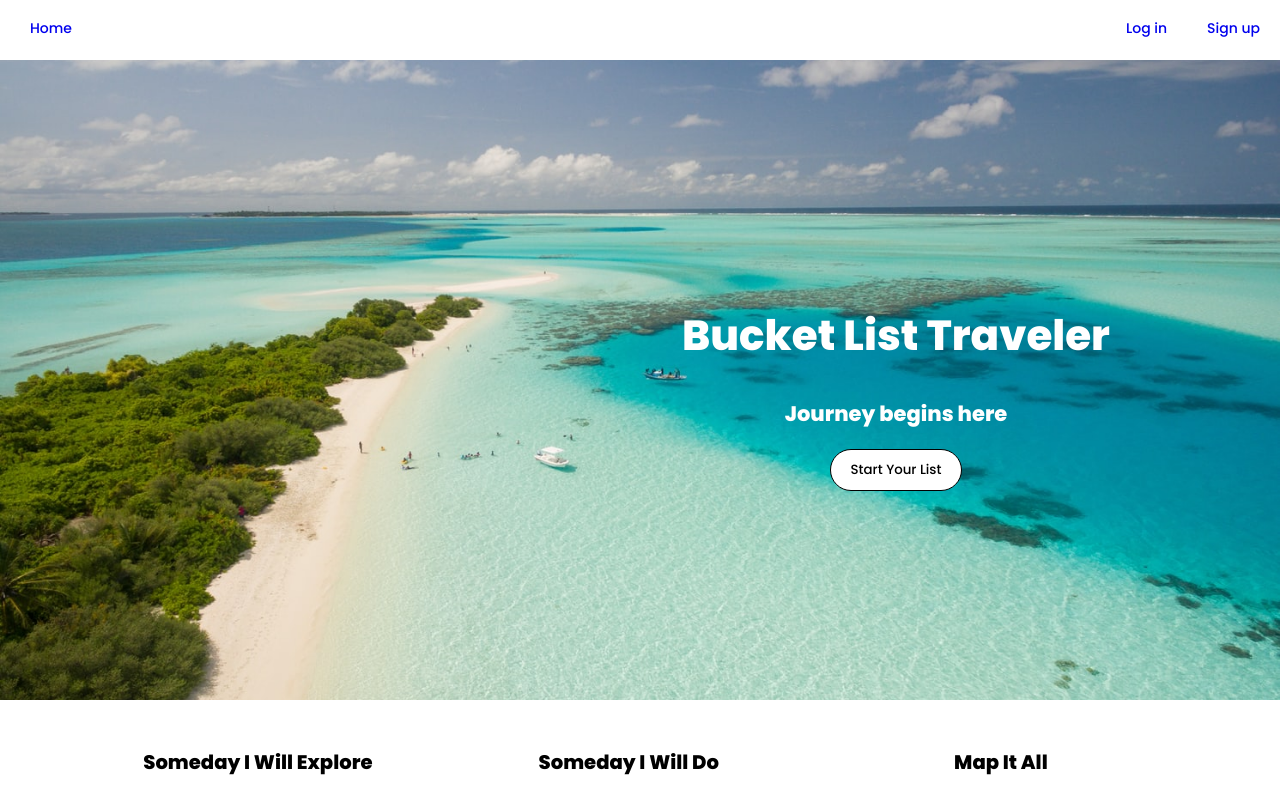
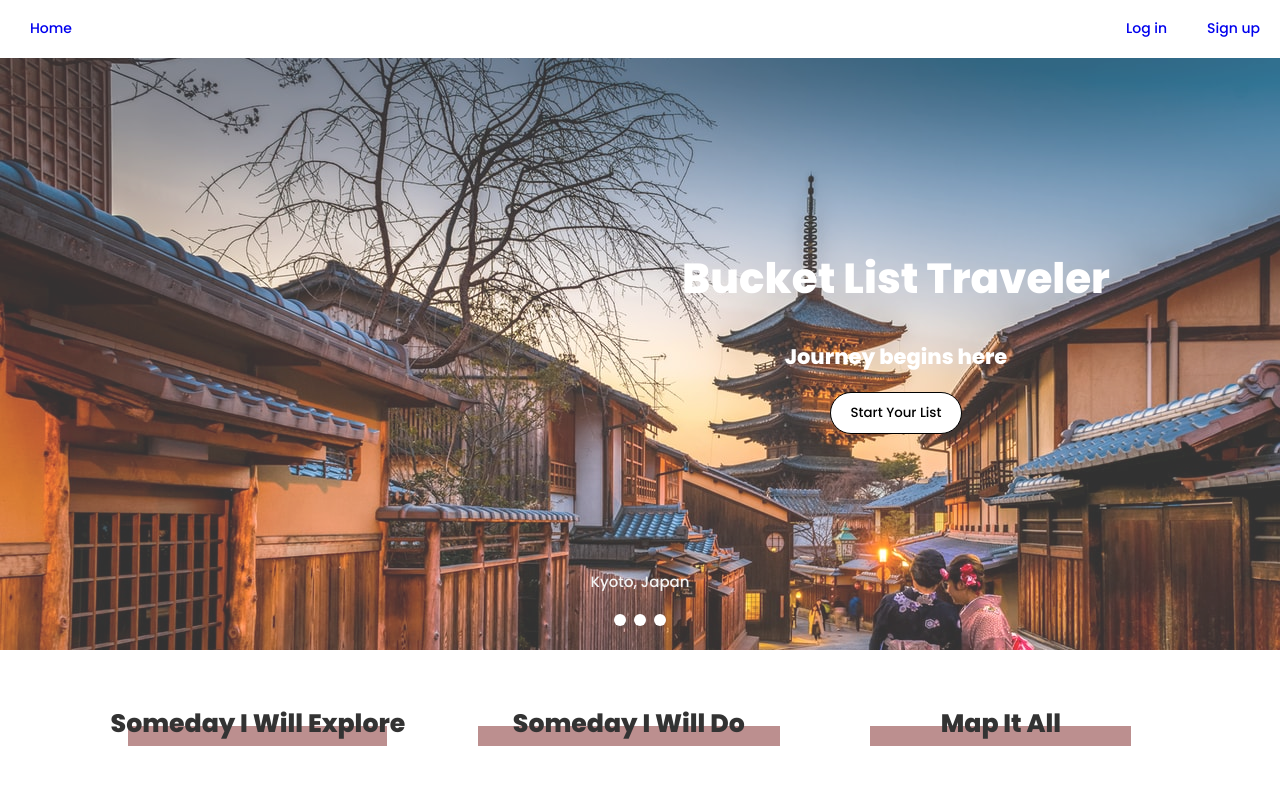
Before and after one commit to tacoqqq/bucketlist-traveler, a React (Create React App) app: page / in a window 1280 px wide. Shown: the top 794 px of the page. Built offline with nearby package versions, Linux system fonts and the light colour scheme; what google-maps-react would draw is missing.

Commit message:
tweaked design

```diff
--- a/src/actions/actions.js
+++ b/src/actions/actions.js
@@ -1,48 +1,16 @@
-//import config from  '../config';
+import TokenService from './../services/token-service';
 
 
 const actions = {
     escFunction(event,history){
         if (event.keyCode === 27) {
-            history.push('/dashboard')
+            if (TokenService.hasAuthToken()){
+                history.push('/dashboard')
+            } else {
+                history.push('/')
+            }
         }
     },
-
-
-    /*
-    fetchPlace(place){
-        let polishedPlace = place.toLowerCase().split(' ').join('%20')
-        console.log(polishedPlace)
-        console.log(config.GooglePlacesAPIKey)
-        let url = `https://maps.googleapis.com/maps/api/place/findplacefromtext/json?input=${polishedPlace}&inputtype=textquery&fields=photos&key=${config.GooglePlacesAPIKey}`
-        console.log(url)
-
-        return fetch(url,{
-            "mode": "cors"
-        })
-        .then(res => {
-            console.log(res)
-            if (!res.ok){
-                throw new Error(res.error)
-            }
-            return res.json()
-        })
-        .then(resJson => {
-            console.log(resJson)
-            return resJson.candidates[0].photos[0].photo_reference
-        })
-        .catch(err => {
-            console.error(err)
-        })
-
-    },
-
-
-    fecthImage(place){
-        let placePhotoUrl = this.fetchPlace(place)
-        console.log(placePhotoUrl)
-    }
-    */
 }
 
 export default actions;
--- /dev/null
+++ b/src/components/hero-banner-dot.js
@@ -0,0 +1,9 @@
+import React from 'react';
+
+function Dot(props){
+    return(
+        <span className="dot" onClick={() => props.changeBanner(props.id)}></span>
+    )
+}
+
+export default Dot;
--- /dev/null
+++ b/src/components/hero-img.js
@@ -0,0 +1,12 @@
+import React from 'react';
+
+function HeroImg(props){
+    return(
+        <div className="mySlides fade">
+            <img src={require('../img/hero' + (props.id + 1) + '.jpeg')} alt="hero banner img"/>
+            <div className="text">{props.name}</div>
+        </div>
+    )
+}
+
+export default HeroImg
--- a/src/components/landingpage/landingpage.css
+++ b/src/components/landingpage/landingpage.css
@@ -21,14 +21,86 @@
     right: 10%;
     font-family: 'Poppins','sans-serif';
     padding: 20px;
+    z-index: 100;
 }
+
+/* Slideshow container */
+.slideshow-container {
+  position: relative;
+  margin: auto;
+  overflow: hidden;
+  height: 650px;
+}
+
+
+.img-container {
+  position: relative;
+  height: 100%;
+}
+
+
+/* Caption text */
+.text {
+  color: #f2f2f2;
+  font-size: 15px;
+  padding: 8px 12px;
+  position: absolute;
+  bottom: 50px;
+  width: 100%;
+  text-align: center;
+}
+
+.dot-container {
+    position: absolute;
+    bottom: 20px;
+    left: 25%;
+    right: 25%;
+}
+
+/* The dots/bullets/indicators */
+.dot {
+  cursor: pointer;
+  height: 12px;
+  width: 12px;
+  margin: 0 4px;
+  background-color: white;
+  border-radius: 50%;
+  display: inline-block;
+  transition: background-color 0.6s ease;
+}
+
+.active, .dot:hover {
+  background-color: #717171;
+}
+
+/* Fading animation */
+.fade {
+  -webkit-animation-name: fade;
+  -webkit-animation-duration: 2s;
+  animation-name: fade;
+  animation-duration: 2s;
+  animation-timing-function: linear;
+}
+
+@-webkit-keyframes fade {
+  from {opacity: 0.8}
+  to {opacity: 1}
+}
+
+@keyframes fade {
+  from {opacity: 0.8}
+  to {opacity: 1}
+}
+
 
 h1 {
     font-size: 3em;
 }
 
 h3 {
-    font-size: 1.4em;
+    font-size: 1.8em;
+    position: relative;
+    color: #333;
 }
 
 .lp-section-wrapper{
@@ -36,6 +108,29 @@ h3 {
     margin: 30px auto;
     padding-bottom: 50px;
 }
+
+.lp-section {
+    margin-top: 40px 20px 40px;
+}
+
+.lp-section p {
+    line-height: 1.4em;
+    font-size: 1.2em;
+    padding: 2em 0;
+    color: #333;
+}
+
+
+.overlay{
+    background-color: rosybrown;
+    height: 0.8em;
+    position: absolute;
+    bottom: -8px;
+    width: 80%;
+    left: 10%;
+    right: 10%;
+}
+
 
 .action-button{
     padding-bottom: 50px;
@@ -49,6 +144,13 @@ button{
 .hero-button:hover{
     cursor: pointer;
     background-color: rosybrown;
+}
+
+span.section-title {
+    height: 15px;
+    display: block;
+    position: relative;
+    bottom: 15px;
 }
 
 @media only screen and (min-width: 768px){
--- a/src/components/landingpage/landingpage.js
+++ b/src/components/landingpage/landingpage.js
@@ -1,31 +1,74 @@
 import React, { Component } from 'react';
 import { Link } from 'react-router-dom';
+import { imgData } from '../../img/img-data';
+import HeroImg from '../hero-img';
+import Dot from '../hero-banner-dot';
 import './landingpage.css';
 
 class LandingPage extends Component {
+    constructor(props){
+        super(props)
+        this.state={
+            currentImageId: 1
+        }
+    }
+
+    currentSlide = (id) => {
+        this.setState({
+            currentImageId: id
+        })
+    }
+
+
+    componentDidMount(){
+        this.timer = setInterval(() => {
+            this.setState({
+                currentImageId : this.state.currentImageId % 3 + 1
+            })
+            this.state.currentImageId = this.state.currentImageId + 1
+        }, 5000)
+    }
+
+    componentWillUnmount() {
+        clearInterval(this.timer);
+    }
+
     render(){
+        const heroImgs = imgData.map( (img,i) => <HeroImg key={img.id} id={img.id} name={img.name} src={img.src}/>)
+        const currentImg = heroImgs.filter(img => Number(img.props.id) === Number(this.state.currentImageId))
+        const dots = imgData.map( (img,i) => <Dot key={img.id} id={img.id} changeBanner={this.currentSlide}/>)
         return(
             <div className="lp-container">
-                <header className="lp-header">
+                {/*Slideshow container*/}
+                <div className="slideshow-container">
                     <div className="lp-title">
                         <h1>Bucket List Traveler</h1>
                         <h2>Journey begins here</h2>
                         <Link to="/signup"><button className="hero-button">Start Your List</button></Link>
                     </div>
-                </header>
+                    {/*Full-width images with number and caption text*/}
+                    <div className="img-container">
+                        {currentImg}
+                    </div>
+                    {/*The dots/circles*/}
+                    <div className="dot-container">
+                        {dots}
+                    </div>
+                </div>
+                <br/>
                 <div className="lp-section-wrapper">
                     <section className="lp-section">
-                        <h3>Someday I Will Explore</h3>
+                        <h3><div className="overlay"></div><span className="section-title">Someday I Will Explore</span></h3>
                         <p>Trapped at home because of the pandemic? Keep travelling by planning. Write down your next dream destination. Bucket List Traveler is your wishlist.</p>
                     </section>
 
                     <section className="lp-section">
-                        <h3>Someday I Will Do</h3>
+                        <h3><div className="overlay"></div><span className="section-title">Someday I Will Do</span></h3>
                         <p>Create a to-do list for each destination. Freediving Dean's Blue Hole? Visiting The Louvre no less than 3 times? Tasting the original boba in Taiwan? These are your action items.</p>
                     </section>
 
                     <section className="lp-section">
-                        <h3>Map It All</h3>
+                        <h3><div className="overlay"></div><span className="section-title">Map It All</span></h3>
                         <p>Everytime you created a destination, that destination got a pin dropped onto the map. Eying at the map, you know one day you will clear all those pins.</p>
                     </section>
                 </div>
@@ -39,3 +82,13 @@ class LandingPage extends Component {
 }
 
 export default LandingPage;
+
+/*
+                <header className="lp-header">
+                    <div className="lp-title">
+                        <h1>Bucket List Traveler</h1>
+                        <h2>Journey begins here</h2>
+                        <Link to="/signup"><button className="hero-button">Start Your List</button></Link>
+                    </div>
+                </header>
+*/
--- /dev/null
+++ b/src/img/img-data.js
@@ -0,0 +1,18 @@
+
+export const imgData = [
+    {
+        id: 1,
+        src: '../img/hero2.jpeg',
+        name: 'The Bahamas',
+    },
+    {
+        id: 2,
+        src: '../img/hero3.jpeg',
+        name: 'Kyoto, Japan',
+    },
+    {
+        id: 3,
+        src: '../img/hero4.jpeg',
+        name: 'Ártún, Hella, Iceland',
+    },
+]
```
Also changed, not shown: src/dummydata.js (deleted, +0 -126 lines), src/img/hero3.jpeg (added), src/img/hero4.jpeg (added).
